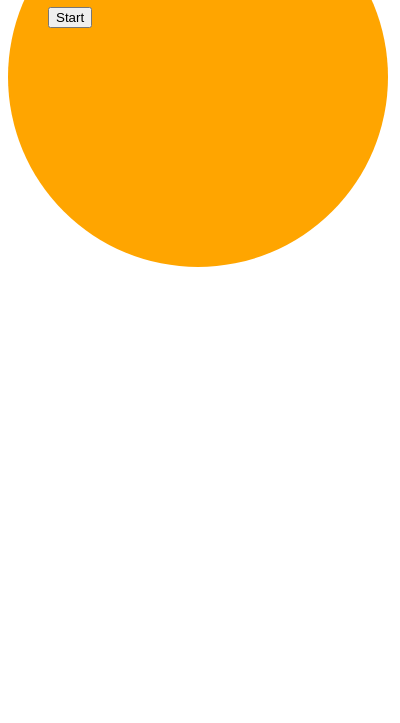
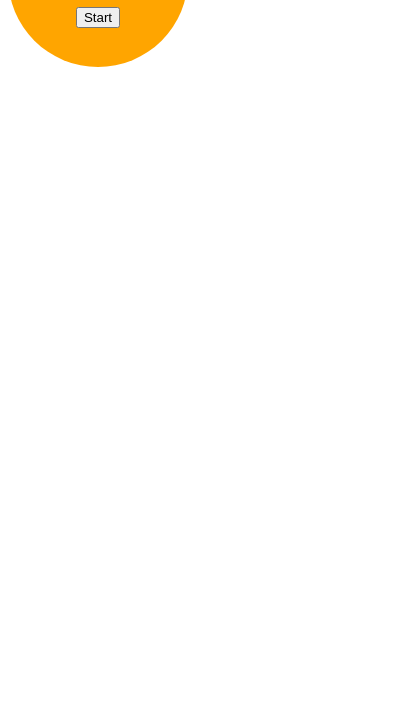
Before and after one commit to PXMYH/pomodoro, an Electron app: page index.html in a window 400 px wide. Shown: the part 121-844 px from the top of the page. Drawn offline with Linux system fonts and the light colour scheme.

Commit message:
tweak style

```diff
--- a/index.html
+++ b/index.html
@@ -10,10 +10,10 @@
       }
       .circle {
         padding: 40px;
-        width: 300px;
-        height: 300px;
+        width: 100px;
+        height: 100px;
         background: orange;
-        border-radius: 300px;
+        border-radius: 100px;
       }
     </style>
   </head>
@@ -22,7 +22,7 @@
 
     <p id="countdown"></p>
     <p id="start"></p>
-    <div id="start_button">
+    <div id="start_button" style="text-align: center">
       <button class="start_button" onclick="var countdown = startCountdown();">
         Start
       </button>
```
